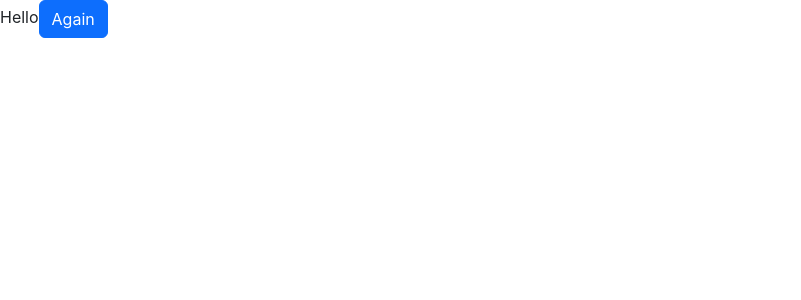
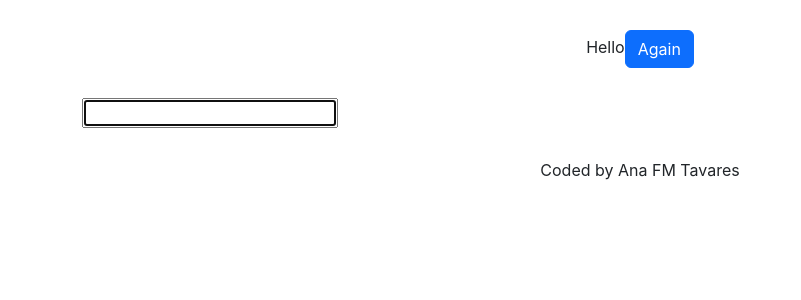
Before and after one commit to anafmt/dictionary-project, a React (Create React App) app: page / in a window 1280 px wide. Shown: the top 300 px of the page, without its empty margins (0-801 px from the left). Built offline with nearby package versions, Linux system fonts and the light colour scheme.

Commit message:
Added search engine

```diff
--- a/src/App.css
+++ b/src/App.css
@@ -0,0 +1,9 @@
+.App-header {
+    margin: 30px 0;
+}
+
+.App-footer {
+    text-align: center;
+    margin: 30px 0;
+
+}
--- a/src/App.js
+++ b/src/App.js
@@ -1,13 +1,20 @@
 
 import './App.css';
+import Dictionary from "./Dictionary"
 
 function App() {
   return (
     <div className="App">
-      <header className="App-header">
+      <div className='container'>
+      <header className="App-header text-center">
       Hello
       <a href='/' className='btn btn-primary'>Again</a>
       </header>
+      <main>
+        <Dictionary />
+      </main>
+      <footer className='App-footer'>Coded by Ana FM Tavares</footer>
+    </div>
     </div>
   );
 }
--- /dev/null
+++ b/src/Dictionary.js
@@ -0,0 +1,21 @@
+import React, { useState } from "react";
+import "./Dictionary.css"
+
+export default function Dictionary () {
+    let [keyword, setKeyword] = useState(null);
+    function search (event) {
+        event.preventDefault();
+        alert(`Searching for ${keyword} definition`);
+    }
+
+    function handleKeywordChange (event) {
+        setKeyword(event.target.value)
+    }
+
+    return (
+        <div className="Dictionary">
+        <form onSubmit={search}>
+            <input type="search" autoFocus={true} onChange={handleKeywordChange} />
+        </form>
+        </div>
+)}
```
Also changed, not shown: src/Dictionary.css (added).
